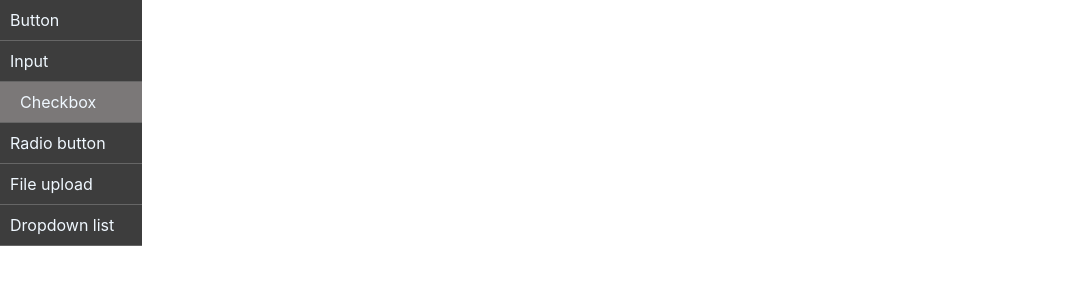
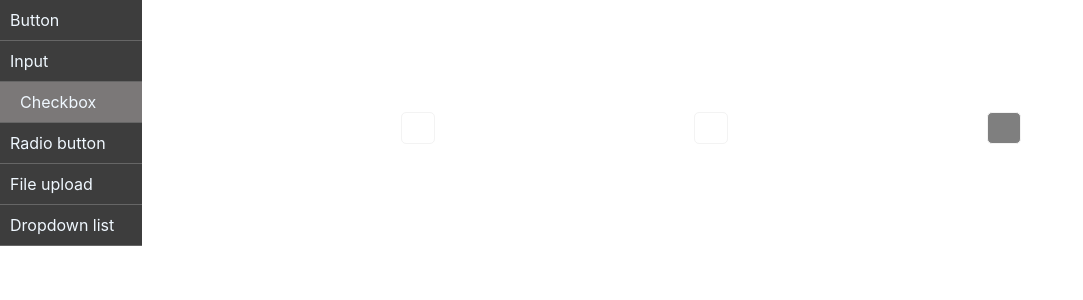
Before and after one commit to lzaviriukha/kit_project, a React (Create React App) app in the folder my-app/: page /checkbox in a window 1280 px wide. Shown: the top 300 px of the page, without its empty margins (0-1083 px from the left). Built offline with nearby package versions, Linux system fonts and the light colour scheme.

Commit message:
add checkbox component

```diff
--- a/my-app/src/App.js
+++ b/my-app/src/App.js
@@ -4,6 +4,7 @@ import SideBar from "components/UI_Demo/SideBar";
 import ButtonDemo from "pages/ButtonDemo";
 import InputDemo from "pages/InputDemo";
 import ButtonPickerDemo from "pages/ButtonPickerDemo";
+import CheckBoxDemo from "pages/CheckBoxDemo";
 
 function App() {
   return (
@@ -15,6 +16,7 @@ function App() {
             <Route path="/button" element={<ButtonDemo />} />
             <Route path="/input" element={<InputDemo />} />
             <Route path="/radio_button" element={<ButtonPickerDemo />} />
+            <Route path="/checkbox" element={<CheckBoxDemo />} />
           </Routes>
         </div>
       </div>
--- /dev/null
+++ b/my-app/src/components/UI_KIT/CheckBox/CheckBox.jsx
@@ -0,0 +1,27 @@
+import s from "./CheckBox.module.css";
+
+function CheckBox(props) {
+  const { id, value, onChange, disable, classes } = props;
+
+  const disableClass = disable? s.disable : '';
+
+  const wrapperClasses = `${s.checkbox} ${value ? s.checkbox__checked : ""} ${disableClass} ${classes}`;
+
+  const handleOnClick = (evt) => {
+    if (disable) {
+      evt.preventDefault();
+      evt.stopPropagation();
+    } else {
+      onChange(id)
+    }
+  };
+
+  return (
+    <div className={wrapperClasses}
+      onClick={handleOnClick}>
+      <div className={`${value ? s.icon_wrapper : ""}`}></div>
+    </div>
+  );
+}
+
+export default CheckBox;
--- /dev/null
+++ b/my-app/src/components/UI_KIT/CheckBox/CheckBox.module.css
@@ -0,0 +1,30 @@
+.checkbox {
+  display: flex;
+  justify-content: center;
+  align-items: center;
+  width: 20px;
+  height: 20px;
+  padding: 5px 6px;
+  border-radius: 5px;
+  border: 1px solid #F3F3F3;
+  cursor: pointer;
+  transition: all .3s;
+}
+
+.checkbox.checkbox__checked {
+  background-color: rgb(0, 0, 0);
+}
+
+.icon_wrapper {
+  width: 100%;
+  height: 100%;
+  background-image: url(./icon-bg.svg);
+  background-repeat: no-repeat;
+  background-position: center;
+  background-size:contain;
+}
+
+.checkbox.disable {
+  background-color: rgba(0, 0, 0, .5);
+  cursor: not-allowed;
+}
--- /dev/null
+++ b/my-app/src/components/UI_KIT/CheckBox/index.js
@@ -0,0 +1,2 @@
+import CheckBox from './CheckBox';
+export default CheckBox;
--- /dev/null
+++ b/my-app/src/pages/CheckBoxDemo/CheckBoxDemo.jsx
@@ -0,0 +1,50 @@
+import { useState } from "react";
+import CheckBox from "components/UI_KIT/CheckBox";
+
+function CheckBoxDemo() {
+  const [firstChecked, setFirstCheked] = useState(null);
+  const [secondChecked, setSecondCheked] = useState(null);
+  const [thirdChecked, setThirdCheked] = useState(null);
+
+  const nextValue = (id) => {
+    switch (id) {
+      case "first":
+        setFirstCheked(!firstChecked);
+        break;
+      case "second":
+        setSecondCheked(!secondChecked);
+        break;
+      case "third":
+        setThirdCheked(!thirdChecked);
+        break;
+      default:
+        break;
+    }
+  };
+
+  return (
+    <>
+      <CheckBox
+        id="first"
+        value={firstChecked}
+        onChange={nextValue}
+        classes={""}
+      />
+
+      <CheckBox
+        id="second"
+        value={secondChecked}
+        onChange={nextValue}
+        classes={""}
+      />
+
+      <CheckBox
+        id="third"
+        value={thirdChecked}
+        onChange={nextValue}
+        disable />
+    </>
+  );
+}
+
+export default CheckBoxDemo;
--- /dev/null
+++ b/my-app/src/pages/CheckBoxDemo/index.js
@@ -0,0 +1,2 @@
+import CheckBoxDemo from './CheckBoxDemo';
+export default CheckBoxDemo;
```
Also changed, not shown: my-app/src/components/UI_KIT/CheckBox/icon-bg.svg (added).
